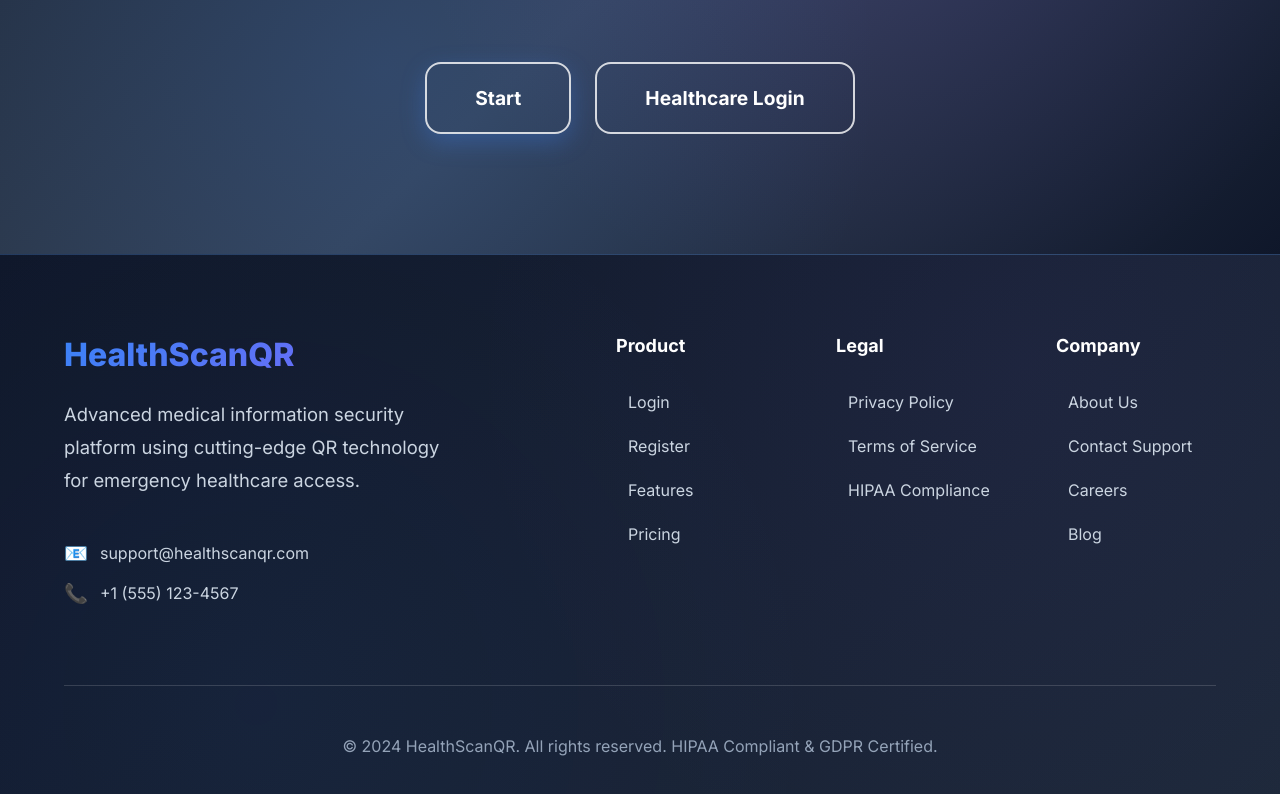
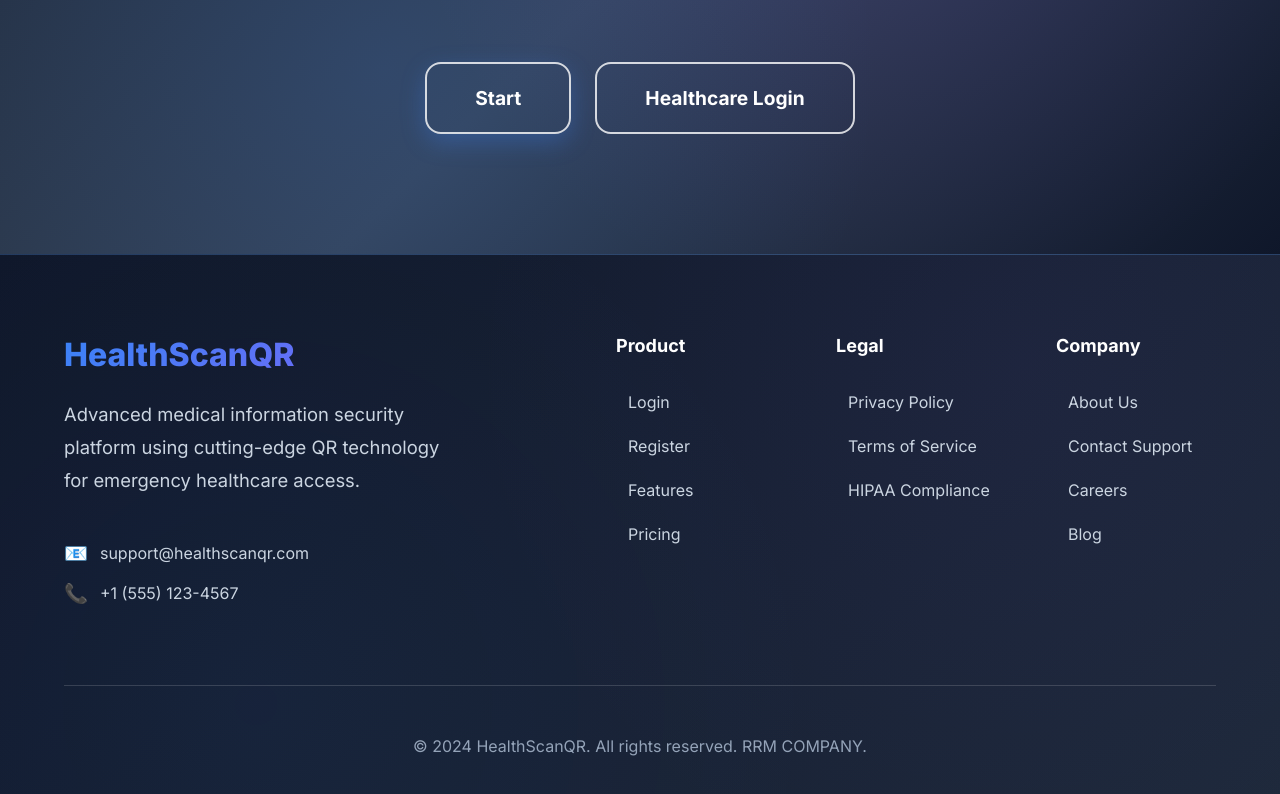
Before and after one commit to kmark4407-droid/HealthScanQR_FRONTEND, an Angular app: page / in a window 1280 px wide. Shown: the part 3115-3909 px from the top of the page. Built offline with nearby package versions, Linux system fonts and the light colour scheme.

Commit message:
Update home.component.html

```diff
--- a/src/app/home/home.component.html
+++ b/src/app/home/home.component.html
@@ -177,7 +177,7 @@
         </div>
       </div>
       <div class="footer-copyright">
-        <p>© 2024 HealthScanQR. All rights reserved. HIPAA Compliant & GDPR Certified.</p>
+        <p>© 2024 HealthScanQR. All rights reserved. RRM COMPANY.</p>
       </div>
     </div>
   </footer>
```
